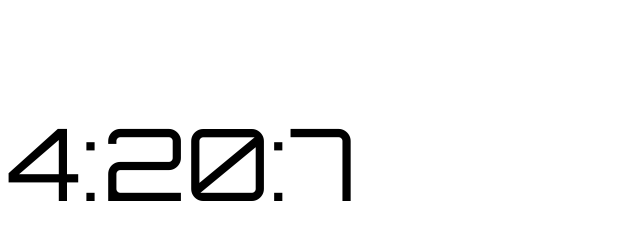
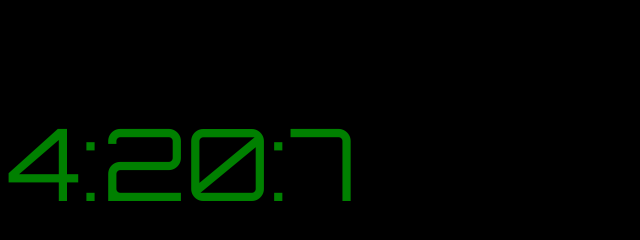
Before and after one commit to Gavin-Kimberlin/Clock, a website built with webpack: page src/index.html in a window 1280 px wide. Shown: the whole page, without its empty margins (0-640 px from the left). Built offline with nearby package versions, Linux system fonts and the light colour scheme.

Commit message:
change colors.

```diff
--- a/src/styles.css
+++ b/src/styles.css
@@ -1,4 +1,6 @@
-p {
- font-family:'Orbitron', sans-serif;
- font-size: 100px;
+html {
+  background-color: black;
+  font-family:'Orbitron', sans-serif;
+  font-size: 100px;
+  color: green;
 };
```
